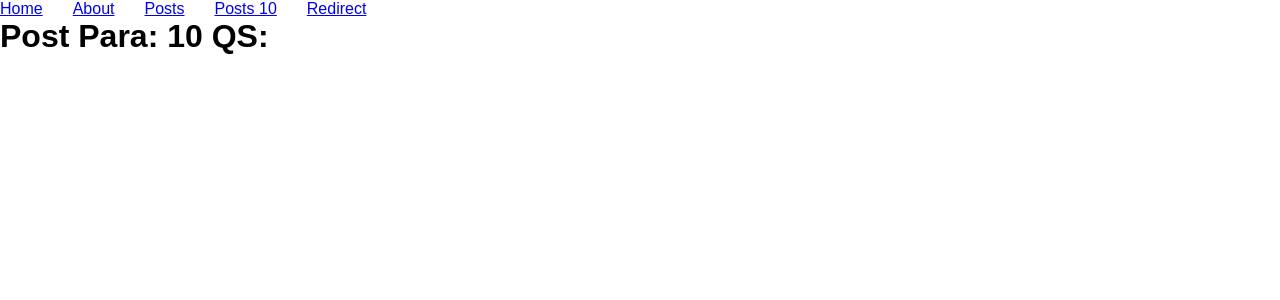
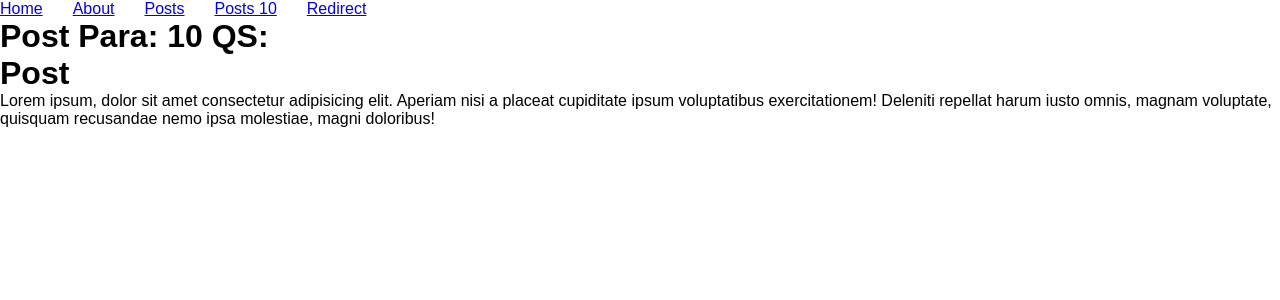
Before and after one commit to gillsonpassos/Tutorial-React-Route, a React (Vite) app: page /posts/10 in a window 1280 px wide. Shown: the top 300 px of the page. Built offline with nearby package versions, Linux system fonts and the light colour scheme.

Commit message:
Rotas aninhadas e Outlet:modificando trechos

```diff
--- /dev/null
+++ b/src/components/NotFound/index.tsx
@@ -0,0 +1,14 @@
+import React from "react";
+import './style.css';
+
+
+export const NotFound = () => {
+    return (
+    <div>
+
+      <h1>Page not found.</h1>
+
+    </div>
+
+    );
+};
--- /dev/null
+++ b/src/components/NotFound/style.css
@@ -0,0 +1,5 @@
+.menu ul {
+  display: flex;
+  list-style: none;
+  gap: 30px;
+}
--- a/src/components/Post/index.tsx
+++ b/src/components/Post/index.tsx
@@ -1,15 +1,16 @@
 import React from "react";
-import { useParams, useSearchParams } from "react-router-dom";
 import './style.css';
 export const Post = () => {
-  const params = useParams();
-  const { id } = params;
-  const [qs] = useSearchParams();
-
     return (
     <div>
 
-      <h1>Post {`Para: ${id}`} {`QS: ${qs}`}</h1>
+      <h1>Post</h1>
+      <p>Lorem ipsum, dolor sit amet consectetur
+        adipisicing elit. Aperiam nisi a placeat
+        cupiditate ipsum voluptatibus exercitationem!
+        Deleniti repellat harum iusto omnis, magnam voluptate,
+         quisquam recusandae nemo ipsa molestiae,
+         magni doloribus!</p>
 
     </div>
 
--- /dev/null
+++ b/src/components/Posts/index.tsx
@@ -0,0 +1,17 @@
+import React from "react";
+import { Outlet, useParams, useSearchParams } from "react-router-dom";
+import './style.css';
+export const Posts = () => {
+  const params = useParams();
+  const { id } = params;
+  const [qs] = useSearchParams();
+
+    return (
+    <div>
+
+      <h1>Post {`Para: ${id}`} {`QS: ${qs}`}</h1>
+    <Outlet />
+    </div>
+
+    );
+};
--- /dev/null
+++ b/src/components/Posts/style.css
@@ -0,0 +1,5 @@
+.menu ul {
+  display: flex;
+  list-style: none;
+  gap: 30px;
+}
--- a/src/main.tsx
+++ b/src/main.tsx
@@ -6,8 +6,10 @@ import { BrowserRouter, Routes, Route } from 'react-router-dom'
 import { Home } from './components/Home';
 import { About } from './components/About';
 import { Menu } from './components/Menu';
+import { Posts } from './components/Posts';
+import { Redirect } from './components/Redirect';
+import { NotFound } from './components/NotFound';
 import { Post } from './components/Post';
-import { Redirect } from './components/Redirect';
 
 ReactDOM.createRoot(document.getElementById('root') as HTMLElement).render(
   <React.StrictMode>
@@ -16,10 +18,13 @@ ReactDOM.createRoot(document.getElementById('root') as HTMLElement).render(
     <Routes>
       <Route path="/" element={<Home />} />
       <Route path="/about" element={<About />} />
-      <Route path="/posts/:id" element={<Post />} />
-      <Route path="/posts" element={<Post />} />
+      {/*<Route path="/posts/:id" element={<Posts />} />*/}
+      <Route path="/posts" element={<Posts />}>
+       <Route path=':id' element={<Post />} />
+       </Route>
+      <Route path="/posts" element={<Posts />} />
       <Route path="/redirect" element={<Redirect />} />
-
+      <Route path="*" element={<NotFound />} />
     </Routes>
     </BrowserRouter>
   </React.StrictMode>
```
